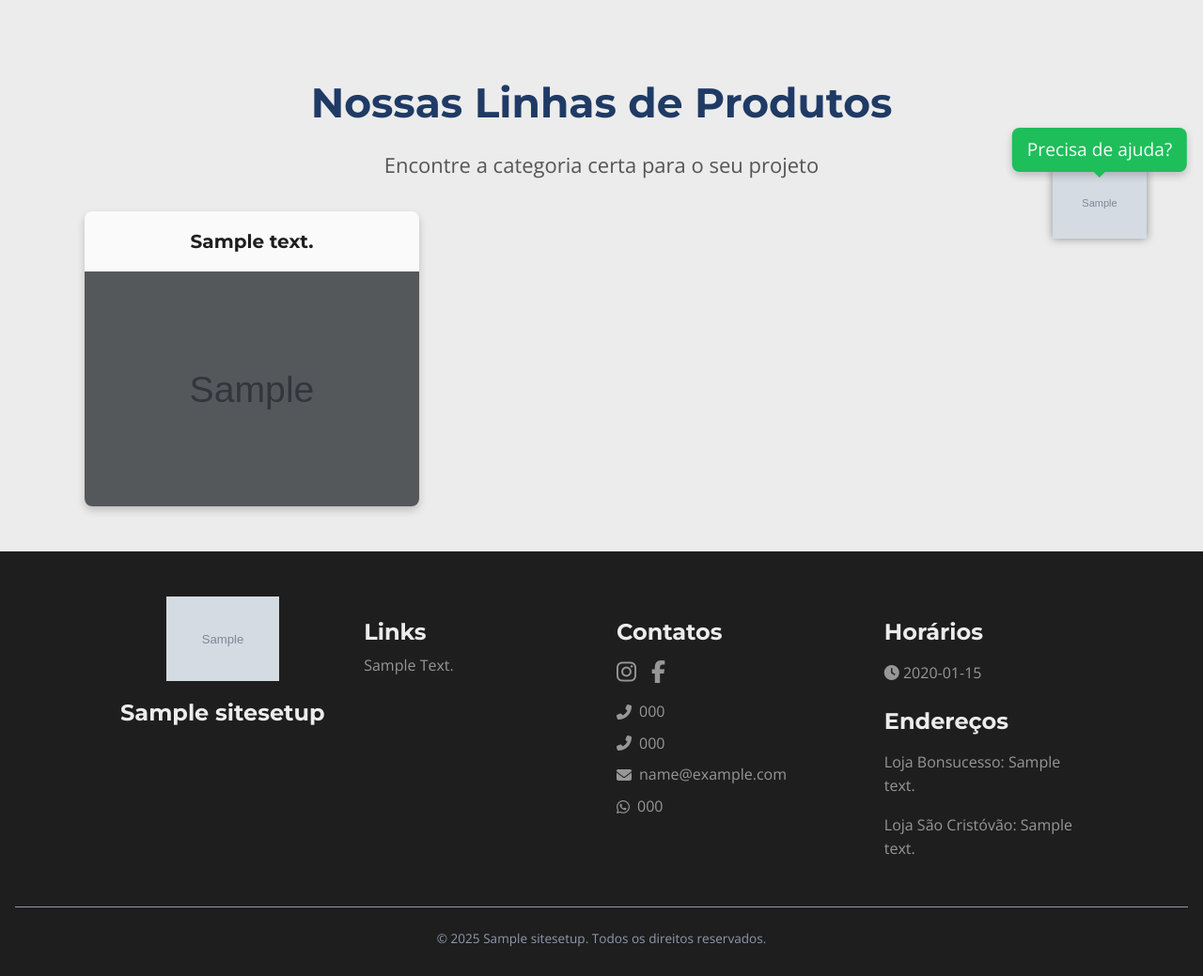
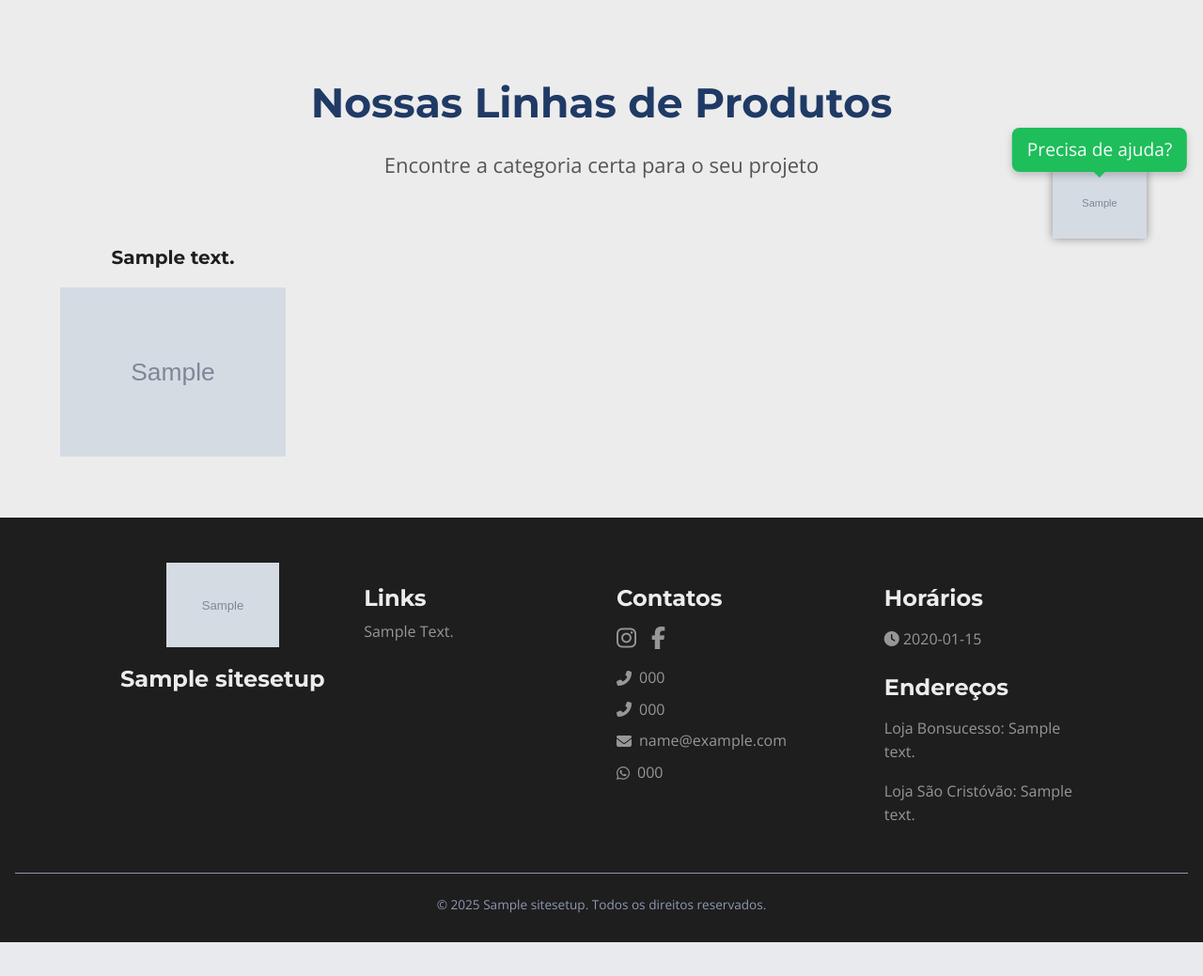
Before and after one commit to tenoriopedro/web-project, a Django app: page /produtos/ in a window 1280 px wide. Shown: the part 476-1515 px from the top of the page at 94% size. After the commit the page ends 1479 px from the top, so only its background shows below. Run offline with Django 5.2, Linux system fonts and the light colour scheme; tables that the repository leaves empty hold one stand-in row (values such as "Sample post"); grey boxes marked "Sample" are stand-in pictures.

Commit message:
Fixing the CSS of images

```diff
--- a/djangoweb/website/static/website/css/style.css
+++ b/djangoweb/website/static/website/css/style.css
@@ -1744,48 +1744,37 @@ a {
 
 .categories-grid {
     display: grid;
-    grid-template-columns: repeat(3, 1fr);
+    grid-template-columns: repeat(4, 1fr);
     gap: var(--space-md);
-    max-width: 1100px;
+    max-width: 1200px;
     margin: 0 auto;
 }
 
 .card-image {
     position: relative;
-    width: 100%;
-    height: 250px;
+    height: 180px;
     overflow: hidden;
-    border: var(--border-radius) var(--border-radius) 0 0;
 }
 
 .card-image img {
     width: 100%;
     height: 100%;
-    object-fit: cover;
-    filter: brightness(0.4);
-    transition: transform 0.5s ease, filter 0.5s ease;
+    object-fit: contain;
 }
 
 .category-card {
     display: flex;
     flex-direction: column;
-    background: var(--color-white);
     border-radius: var(--border-radius);
-    box-shadow: var(--shadow-md);
     overflow: hidden;
-    text-decoration: none;
+    padding: 1rem;
     color: var(--color-dark);
-    transition: transform 0.5s ease, box-shadow 0.5s ease;
+    border: 1px solid transparent;
+    transition: border-color 0.4s ease;
 }
 
 .category-card:hover {
-    transform: translateY(-4px);
-    box-shadow: 0 6px 12px rgba(0, 0, 0, 0.15);
-}
-
-.category-card:hover img {
-    transform: scale(1.07);
-    filter: brightness(0.8);
+    border-color: var(--color-light-gray);
 }
 
 .card-content {
@@ -1910,7 +1899,7 @@ a {
     flex-direction: column;
     background: var(--color-light);
     margin-bottom: 2.5rem;
-    padding: 3px;
+    padding: 5px;
     border: 1px solid transparent;
     border-radius: var(--border-radius);
     transition: border-color .5s ease;
```
